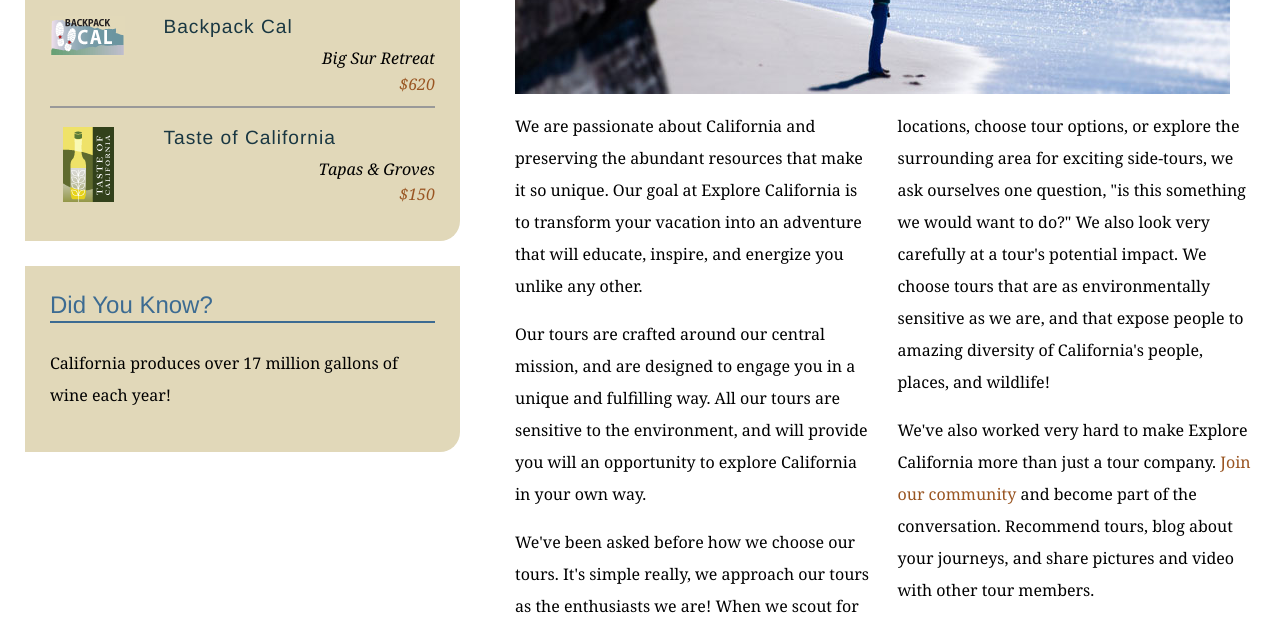
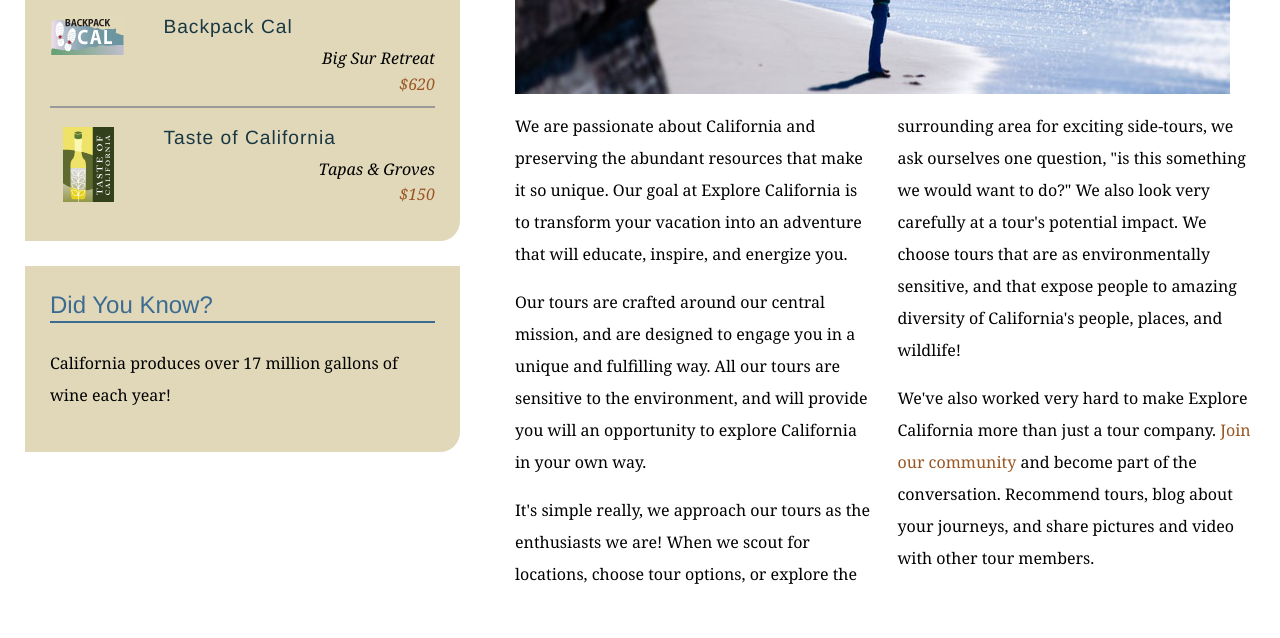
Before and after one commit to willburr00/explore_california, a plain HTML site: page mission.html in a window 1280 px wide. Shown: the part 590-1228 px from the top of the page. Drawn offline with Linux system fonts and the light colour scheme.

Commit message:
Text mission page

```diff
--- a/mission.html
+++ b/mission.html
@@ -62,9 +62,9 @@
           <h1>Who we are</h1>
           <img src="assets/images/mission_look.jpg" alt="Looking out at the Pacific" class="articleImage" />
           <div class="multiCol">
-            <p>We are passionate about California and preserving the abundant resources that make it so unique. Our goal at Explore California is to transform your vacation into an adventure that will educate, inspire, and energize you unlike any other.</p>
+            <p>We are passionate about California and preserving the abundant resources that make it so unique. Our goal at Explore California is to transform your vacation into an adventure that will educate, inspire, and energize you.</p>
             <p>Our tours are crafted around our central mission, and are designed to engage you in a unique and fulfilling way. All our tours are sensitive to the environment, and will provide you will an opportunity to explore California in your own way.</p>
-            <p>We've been asked before how we choose our tours. It's simple really, we approach our tours as the enthusiasts we are! When we scout for locations, choose tour options, or explore the surrounding area for exciting side-tours, we ask ourselves one question, &quot;is this something we would want to do?&quot; We also look very carefully at a tour's potential impact. We choose tours that are as environmentally sensitive as we are, and that expose people to amazing diversity of California's people, places, and wildlife!</p>
+            <p>It's simple really, we approach our tours as the enthusiasts we are! When we scout for locations, choose tour options, or explore the surrounding area for exciting side-tours, we ask ourselves one question, &quot;is this something we would want to do?&quot; We also look very carefully at a tour's potential impact. We choose tours that are as environmentally sensitive, and that expose people to amazing diversity of California's people, places, and wildlife!</p>
             <p>We've also worked very hard to make Explore California more than just a tour company. <a href="explorers/join.html">Join our community</a> and become part of the conversation. Recommend tours, blog about your journeys, and share pictures and video with other tour members.</p>
           </div>
         </div>
```
